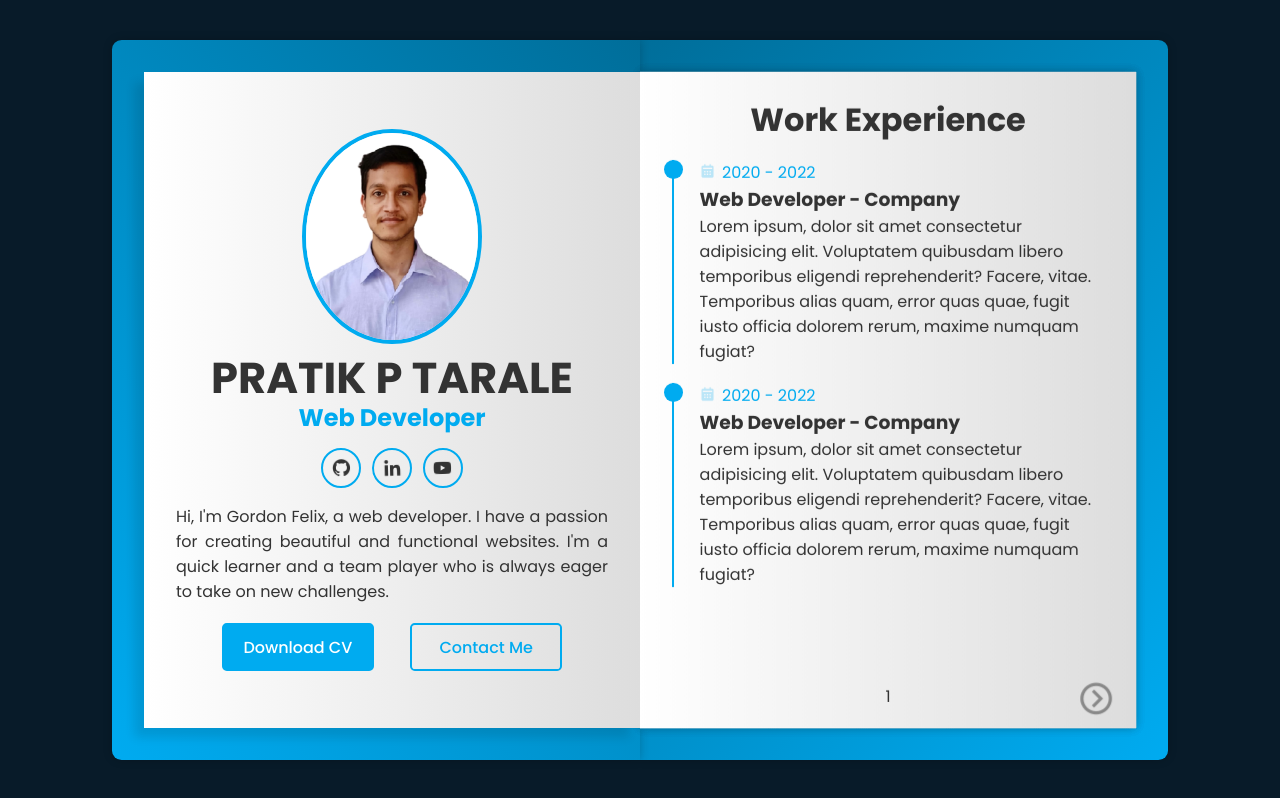
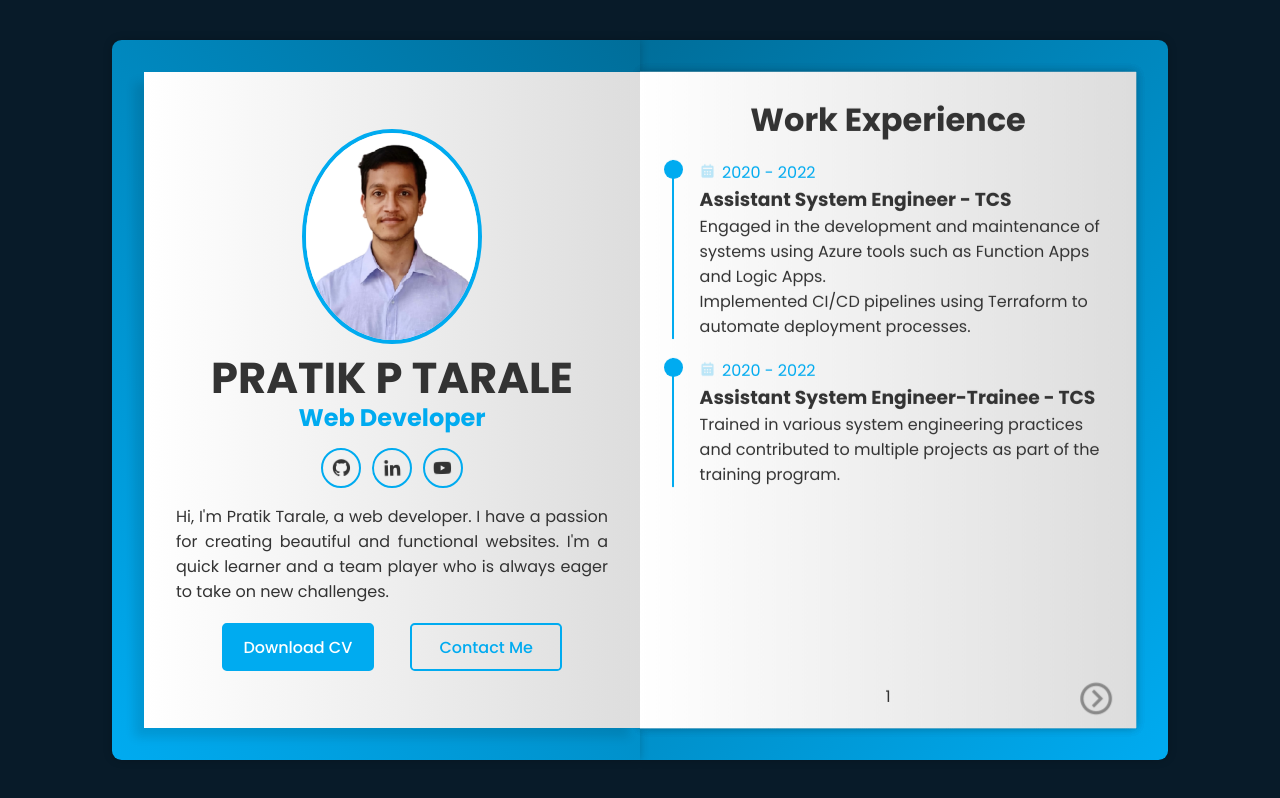
Before and after one commit to PatrickPT24/Prodigy_WD_04, a plain HTML site: page index.html in a window 1280 px wide. Drawn offline with nearby package versions, Linux system fonts and the light colour scheme.

Commit message:
Code Refactoring_01

```diff
--- a/index.html
+++ b/index.html
@@ -26,7 +26,7 @@
                         <a href="#"><i class='bx bxl-linkedin bx-tada' ></i></a>
                         <a href="#"><i class='bx bxl-youtube bx-tada' ></i></a>
                     </div>
-                    <p>Hi, I'm Gordon Felix, a web developer.
+                    <p>Hi, I'm Pratik Tarale, a web developer.
                         I have a passion for creating beautiful and functional websites.
                         I'm a quick learner and a team player who is always eager to take on new challenges.
                     </p>
@@ -44,15 +44,23 @@
                     <div class="workeduc-box">
                         <div class="workeduc-content">
                             <span class="year"><i class='bx bxs-calendar bx-flashing' ></i>2020 - 2022</span>
-                            <h3>Web Developer - Company</h3>
-                            <p>Lorem ipsum, dolor sit amet consectetur adipisicing elit. Voluptatem quibusdam libero temporibus eligendi reprehenderit? Facere, vitae. Temporibus alias quam, error quas quae, fugit iusto officia dolorem rerum, maxime numquam fugiat?</p>
+                            <h3>Assistant System Engineer - TCS</h3>
+                            <p><ul>Engaged in the development and maintenance of systems
+                                using Azure tools such as Function Apps and Logic Apps.
+                                </ul>
+                                <ul>Implemented CI/CD pipelines using Terraform to automate
+                                    deployment processes.
+                                </ul>
+                            </p>
                         </div>
                     </div>
                     <div class="workeduc-box">
                         <div class="workeduc-content">
                             <span class="year"><i class='bx bxs-calendar bx-flashing' ></i>2020 - 2022</span>
-                            <h3>Web Developer - Company</h3>
-                            <p>Lorem ipsum, dolor sit amet consectetur adipisicing elit. Voluptatem quibusdam libero temporibus eligendi reprehenderit? Facere, vitae. Temporibus alias quam, error quas quae, fugit iusto officia dolorem rerum, maxime numquam fugiat?</p>
+                            <h3>Assistant System Engineer-Trainee - TCS</h3>
+                            <p><ul>Trained in various system engineering practices and
+                                contributed to multiple projects as part of the training
+                                program.</ul></p>
                         </div>
                     </div>
 
@@ -114,13 +122,13 @@
                         <div class="services-content">
                             <i class='bx bx-code-alt bx-flashing' ></i>
                             <h3>Web Development</h3>
-                            <p>Lorem, ipsum dolor sit amet consectetur </p>
+                            <p>HTML5, CSS3, JAVASCRIPT </p>
                             <a href="#" class="btn">Read More</a>
                         </div>
                         <div class="services-content">
                             <i class='bx bxs-mask bx-flashing' ></i>
                             <h3>Cyber Security</h3>
-                            <p>Lorem, ipsum dolor sit amet consectetur </p>
+                            <p>VAPT, CEH, Hacker </p>
                             <a href="#" class="btn">Read More</a>
                         </div>
                     </div>
@@ -177,21 +185,20 @@
                     <h1 class="title">Latest Projects</h1>
                     <div class="portfolio-box">
                         <div class="img-box">
-                            <img src="" alt="">
+                            <img src="/Prodigy_WD_04/Media/lol.jpg" alt="">
                         </div>
 
                         <div class="info-box">
                             <div class="info-title">
-                                <h3>Project Name</h3>
-                                <a href="#">Live Preview<i class='bx bx-link-external bx-burst' ></i></a>
+                                <h3>Responsive Landing Webpage</h3>
+                                <a href="https://patrickpt24.github.io/Prodigy_WD_01/">Live Preview<i class='bx bx-link-external bx-burst' ></i></a>
                             </div>
                             <p>Tech Used:</p>
-                            <p>Lorem ipsum dolor sit amet consectetur adipisicing elit. Animi explicabo repudiandae, eveniet dolorum tempora sint ad eius molestias cupiditate inventore tenetur deleniti, pariatur quisquam iure. Minus, maiores. Repellat, perspiciatis ea?</p>
+                            <p>HTML5 <br>CSS3 <br>JAVASCRIPT</p>
                         </div>
-
                         <div class="btn-box">
-                            <a href="#" class="btn">Source Code</a>
-                            <a href="#" class="btn">More Projects</a>
+                            <a href="https://github.com/PatrickPT24/Prodigy_WD_01.git" class="btn">Source Code</a>
+                            <a href="https://github.com/PatrickPT24" class="btn">More Projects</a>
                         </div>
                     </div>
                     <span class="number-page">5</span>
```
Also changed, not shown: Media/lol.jpg (added).
